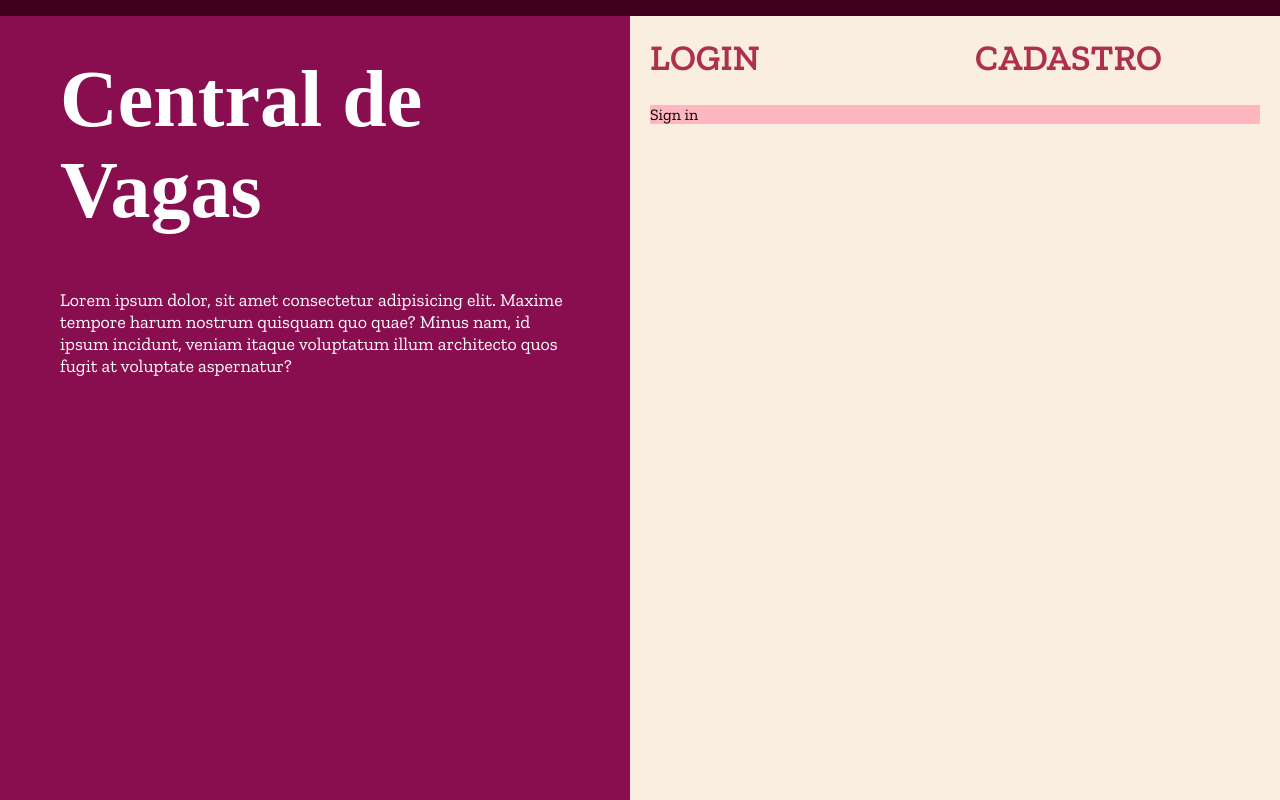
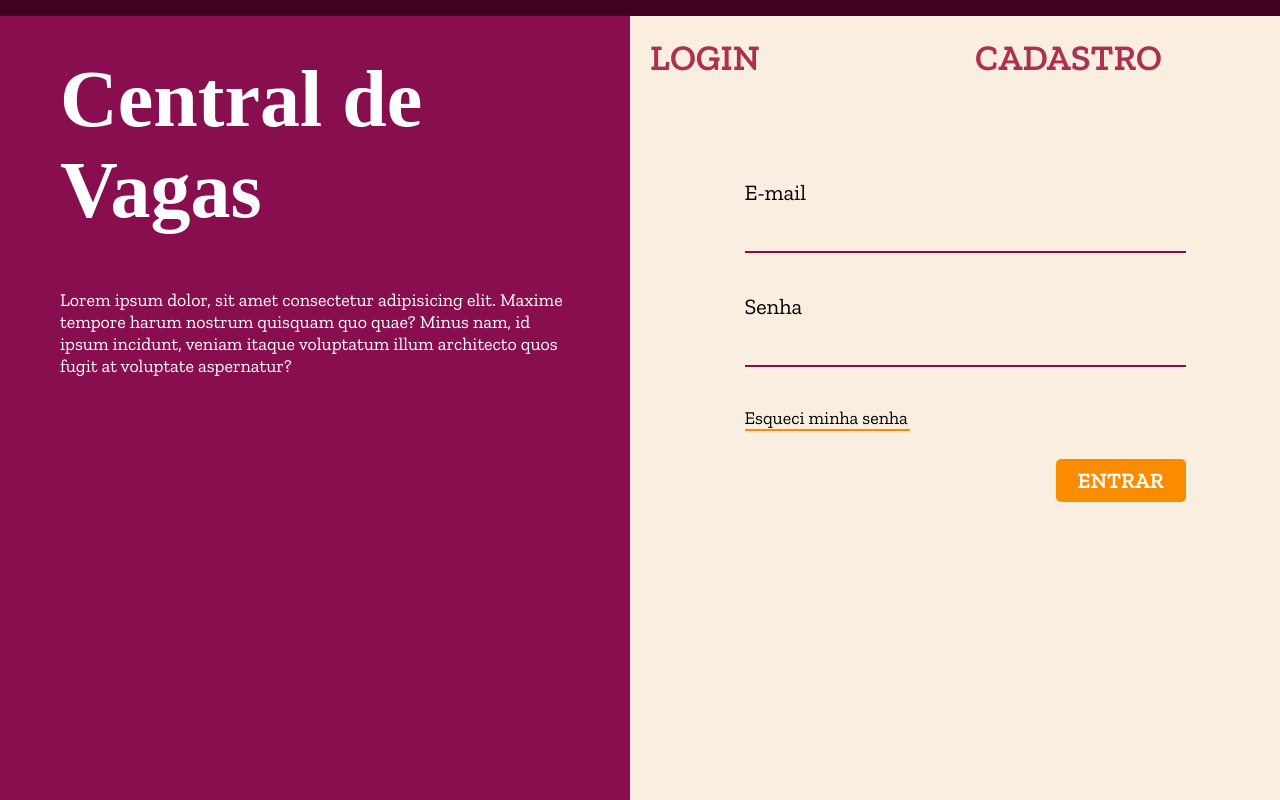
Before and after one commit to DevMobUFRJ/central-de-vagas, a React (Create React App) app: page /login/signin in a window 1280 px wide. Built offline with nearby package versions, Linux system fonts and the light colour scheme; a web font is replaced by a local one.

Commit message:
sign in page now has form fields and rec pw route

```diff
--- a/src/Components/Form/Button.js
+++ b/src/Components/Form/Button.js
@@ -1,7 +1,12 @@
 import React from 'react';
+import styles from './Button.module.css';
 
-const Button = () => {
-  return <div></div>;
+const Button = ({ children, ...props }, message) => {
+  return (
+    <button {...props} className={styles.btn}>
+      {children}
+    </button>
+  );
 };
 
 export default Button;
--- a/src/Components/Form/Button.module.css
+++ b/src/Components/Form/Button.module.css
@@ -0,0 +1,22 @@
+.btn {
+  font-size: 22px;
+  font-family: var(--body-font);
+  font-weight: 600;
+  color: white;
+  background: var(--accent-color);
+  width: 130px;
+  padding: 8px 10px;
+  border-radius: 5px;
+  border: none;
+}
+
+.btn:hover,
+.btn:focus,
+.active {
+  background: var(--main-color);
+}
+
+.btn:disabled {
+  opacity: 0.5;
+  cursor: wait;
+}
--- a/src/Components/Form/Input.module.css
+++ b/src/Components/Form/Input.module.css
@@ -1,6 +1,6 @@
 .myLabel {
   display: block;
-  font-size: 18px;
+  font-size: 22px;
   font-weight: 400;
   margin-bottom: 10px;
 }
@@ -9,8 +9,9 @@
   display: block;
   width: 100%;
   height: 35px;
-  border-radius: 5px;
-  border: 1px solid rgba(92, 5, 17, 0.4);
+  border: none;
+  background: transparent;
+  border-bottom: 2px solid var(--main-color);
   padding: 0;
   font-size: 18px;
   color: black;
@@ -20,11 +21,11 @@
 .myField:hover {
   outline: none;
   border-color: var(--accent-color);
-  background: white;
+  background: transparent;
 }
 
 .wrapper {
-  margin-bottom: 20px;
+  margin-bottom: 40px;
 }
 
 .errorMsg {
--- a/src/Components/Login/Login.module.css
+++ b/src/Components/Login/Login.module.css
@@ -70,5 +70,6 @@
 .content {
   grid-column: span 2;
   margin-right: 20px;
-  background-color: lightpink;
+  margin: 0 auto;
+  width: 70%;
 }
--- /dev/null
+++ b/src/Components/Login/LostPassword.js
@@ -0,0 +1,11 @@
+import React from 'react';
+
+const LostPassword = () => {
+  return (
+    <div>
+      <p>Recuperar senha</p>
+    </div>
+  );
+};
+
+export default LostPassword;
--- a/src/Components/Login/SignIn.js
+++ b/src/Components/Login/SignIn.js
@@ -1,10 +1,45 @@
 import React from 'react';
+import useForm from '../../hooks/useForm';
+import Input from '../Form/Input';
+import styles from './SignIn.module.css';
+import Button from '../Form/Button';
+import { NavLink, Routes, Route } from 'react-router-dom';
+import LostPassword from './LostPassword';
 
 const SignIn = () => {
+  const email = useForm('email');
+  const password = useForm('senha');
+
+  function handleSubmit(event) {
+    event.preventDefault();
+  }
+
   return (
-    <div>
-      <p>Sign in</p>
-    </div>
+    <>
+      <form className={styles.form}>
+        <Input
+          id="email"
+          label="E-mail"
+          type="text"
+          required="required"
+          {...email}
+        />
+        <Input
+          id="password"
+          label="Senha"
+          type="password"
+          required="required"
+          {...password}
+        />
+        <NavLink to="recsenha" element={<LostPassword />}>
+          Esqueci minha senha
+        </NavLink>
+        <Button>ENTRAR</Button>
+      </form>
+      <Routes>
+        <Route path="recsenha" element={<LostPassword />} />
+      </Routes>
+    </>
   );
 };
 
--- /dev/null
+++ b/src/Components/Login/SignIn.module.css
@@ -0,0 +1,32 @@
+.form {
+  margin-top: 90px;
+  display: grid;
+}
+
+.form > button {
+  justify-self: end;
+}
+
+.form > a {
+  font-size: 18px;
+  text-decoration: none;
+  color: black;
+  margin-bottom: 30px;
+  position: relative;
+}
+
+.form > a::after {
+  position: absolute;
+  content: ' ';
+  height: 2px;
+  background: var(--accent-color);
+  width: 165px;
+  left: 0;
+  margin: 0 auto;
+  top: 22px;
+}
+
+.form > a:hover,
+.form > a:focus {
+  color: var(--accent-color);
+}
--- /dev/null
+++ b/src/hooks/useForm.js
@@ -0,0 +1,49 @@
+import React from 'react';
+
+const types = {
+  name: {
+    regex: /^[a-zA-Z ]+$/,
+    errorMsg: 'Nome inválido',
+  },
+  email: {
+    regex: /^(([^<>()[\]\\.,;:\s@"]+(\.[^<>()[\]\\.,;:\s@"]+)*)|(".+"))@((\[[0-9]{1,3}\.[0-9]{1,3}\.[0-9]{1,3}\.[0-9]{1,3}\])|(([a-zA-Z\-0-9]+\.)+[a-zA-Z]{2,}))$/,
+    errorMsg: 'E-mail inválido',
+  },
+  senha: {
+    regex: /(?=.{6,})/,
+    errorMsg: 'Senha inválida - min 6 carac.',
+  },
+};
+
+const useForm = (type) => {
+  const [erro, setErro] = React.useState(null);
+  const [value, setValue] = React.useState('');
+
+  function validateInput(value) {
+    if (value.length === 0) {
+      setErro('Preencha um valor');
+      return false;
+    } else if (types[type] && !types[type].regex.test(value)) {
+      setErro(types[type].errorMsg);
+      return false;
+    } else {
+      setErro(null);
+      return true;
+    }
+  }
+
+  function onChange({ target }) {
+    if (erro) validateInput(target.value);
+    setValue(target.value);
+  }
+  return {
+    value,
+    setValue,
+    erro,
+    onChange,
+    onBlur: () => validateInput(value),
+    validateInput: () => validateInput(value),
+  };
+};
+
+export default useForm;
```
